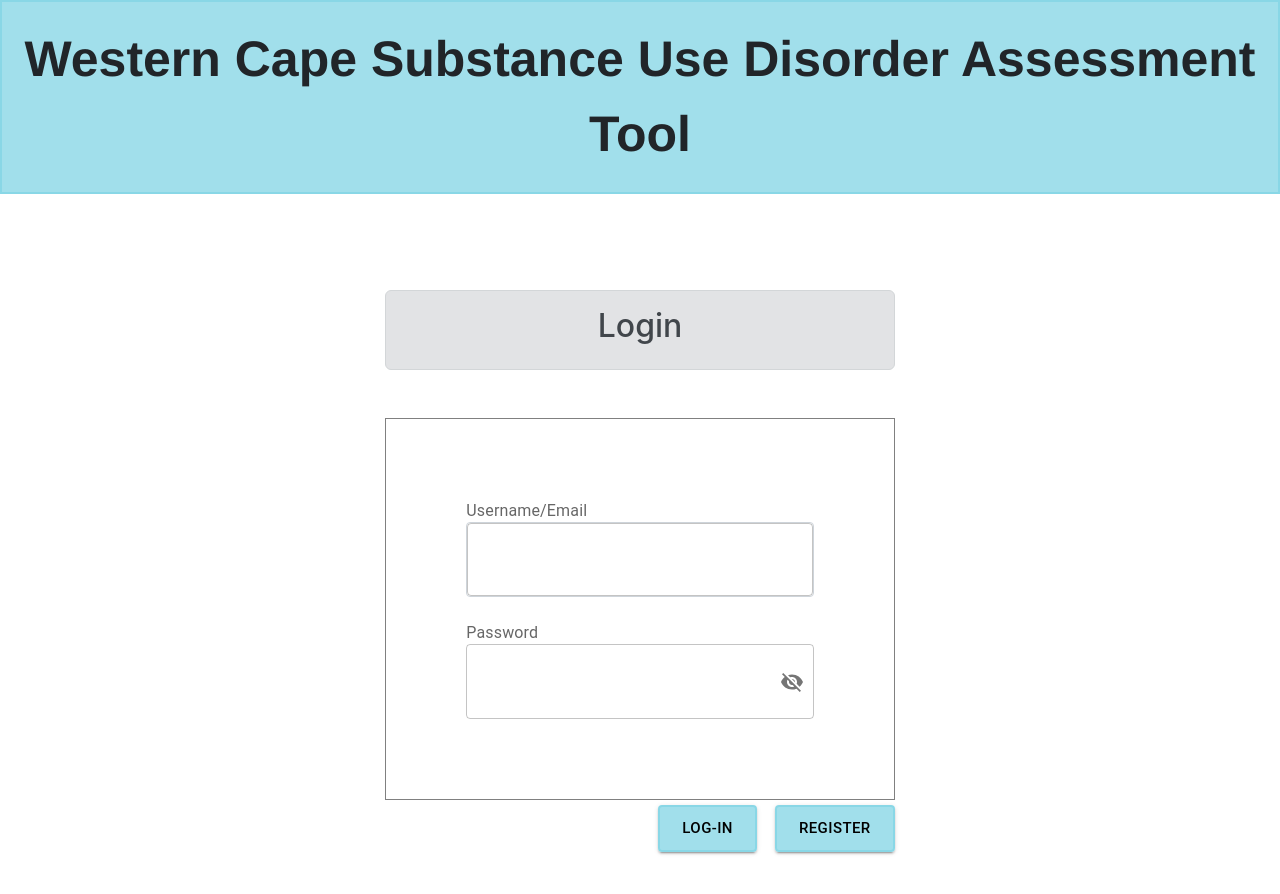
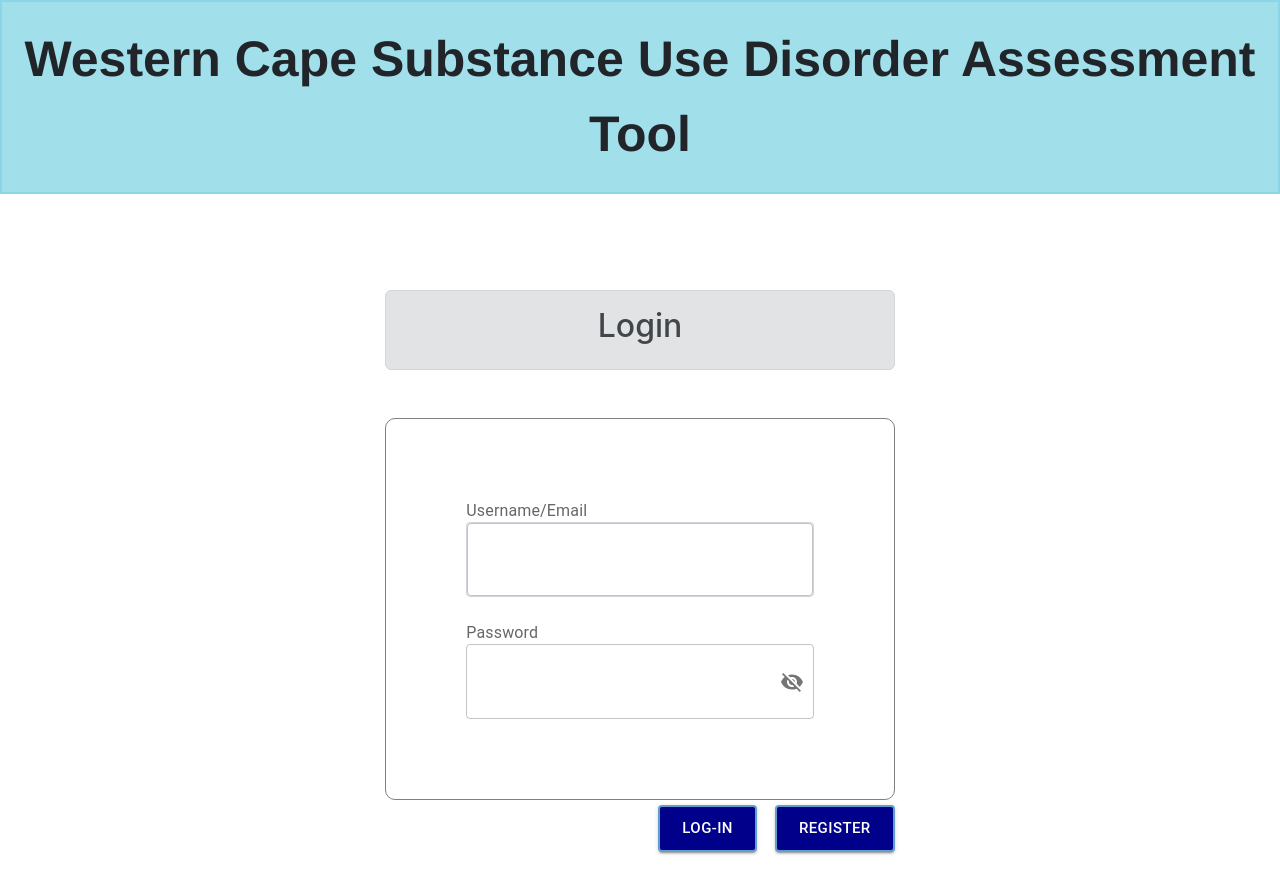
Before and after one commit to ElmarKenguerli/WC_SUDAT-WebApp, a React (Create React App) app: page / in a window 1280 px wide. Shown: the top 894 px of the page. Built offline with nearby package versions, Linux system fonts and the light colour scheme; the HTML template or start-up script is replaced by a standard one.

Commit message:
GUI color changes - Blue

```diff
--- a/src/database/AddUser.js
+++ b/src/database/AddUser.js
@@ -42,8 +42,8 @@ export function AddUser(){
     }
 
     return (
-      <div>
-        <Box sx = {{padding:10,border: "1px solid grey"}}>
+      <div >
+        <Box bgcolor = "White" sx = {{padding:10,border: "1px solid grey", borderRadius: "10px" }}>
 
 
 
@@ -95,7 +95,7 @@ export function AddUser(){
             <Button
                 variant="contained"
                 size = "large"
-                sx={{bgcolor :"#82d4e4be" , color : "black", border: "2px solid #82d4e4be"}}
+                sx={{bgcolor :"darkblue" , color : "White", border: "2px solid #82d4e4be"}}
                 onClick={() => {
                 if (userName !== "")
                 {
@@ -118,7 +118,7 @@ export function AddUser(){
             <Button
                 variant="contained"
                 size = "large"
-                sx={{bgcolor :"#82d4e4be" , color : "black", border: "2px solid #82d4e4be"}}
+                sx={{bgcolor :"darkblue" , color : "White", border: "2px solid #82d4e4be"}}
                 onClick={() =>navigate("./Signup")}
                 >
                 Register
```
